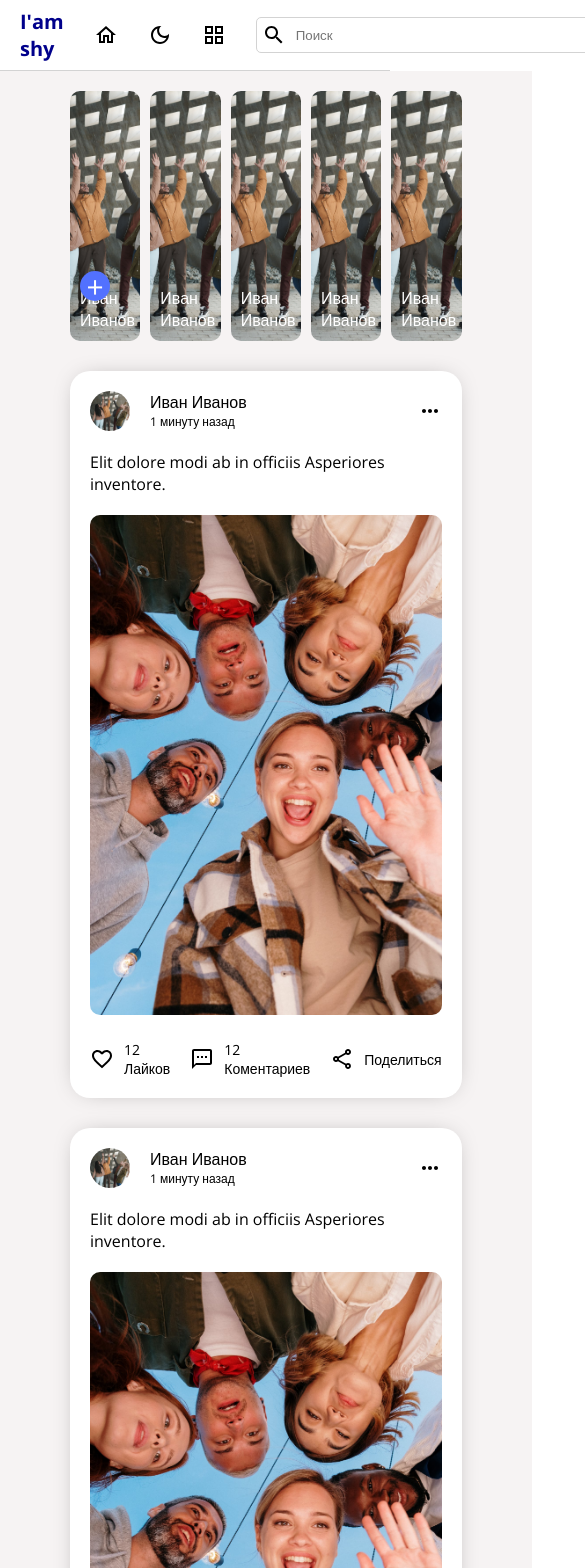
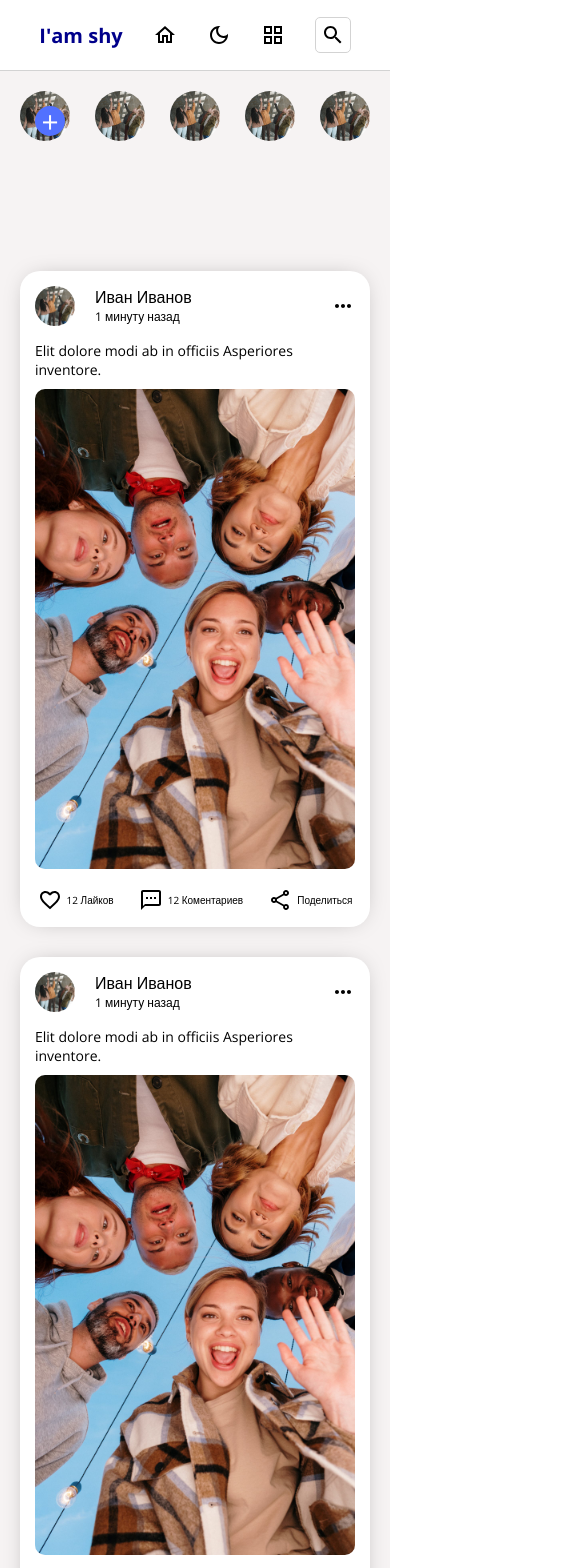
Before and after one commit to Chelovechina/iamshy-frontend, a React (Vite) app: page / in a window 390 px wide. Shown: the top 1568 px of the page, 585 px wide, since content can reach past the window. Built offline with nearby package versions, Linux system fonts and the light colour scheme.

Commit message:
feat: implement responsive design to all pages

```diff
--- a/src/components/comments/comments.scss
+++ b/src/components/comments/comments.scss
@@ -16,6 +16,10 @@
       gap: 20px;
       margin: 20px 0px;
 
+      @include mobile {
+        gap: 10px;
+      }
+
       input {
         flex: 5;
         padding: 10px;
@@ -32,6 +36,10 @@
         padding: 10px;
         cursor: pointer;
         border-radius: 5px;
+
+        @include mobile {
+          font-size: 10px;
+        }
       }
     }
 
@@ -40,6 +48,11 @@
       display: flex;
       justify-content: space-between;
       gap: 20px;
+
+      @include mobile {
+        gap: 10px;
+        font-size: 14px;
+      }
 
       .info {
         flex: 5;
@@ -54,6 +67,10 @@
 
         p {
           color: themed("textColorSoft");
+
+          @include mobile {
+            font-size: 12px;
+          }
         }
       }
 
@@ -62,6 +79,10 @@
         align-self: center;
         color: gray;
         font-size: 12px;
+
+        @include mobile {
+          display: none;
+        }
       }
     }
   }
--- a/src/components/leftBar/leftBar.scss
+++ b/src/components/leftBar/leftBar.scss
@@ -9,6 +9,10 @@
     flex: 2;
     background-color: themed("bg");
     color: themed("textColor");
+
+    @include mobile {
+      display: none;
+    }
 
     &::-webkit-scrollbar {
       display: none;
--- a/src/components/navBar/navBar.scss
+++ b/src/components/navBar/navBar.scss
@@ -13,6 +13,10 @@
     border-bottom: 1px solid themed("border");
     color: themed("textColor");
     z-index: 999;
+
+    @include mobile {
+      justify-content: center;
+    }
 
     .left {
       display: flex;
@@ -39,6 +43,14 @@
           background-color: transparent;
           color: themed("textColor");
 
+          @include mobile {
+            display: none;
+          }
+
+          @include tablet {
+            width: 200px;
+          }
+
           &:focus {
             outline: none;
           }
@@ -51,11 +63,19 @@
       align-items: center;
       gap: 20px;
 
+      @include mobile {
+        display: none;
+      }
+
       .user {
         display: flex;
         align-items: center;
         gap: 10px;
         font-weight: 500;
+
+        @include tablet {
+          display: none;
+        }
 
         img {
           width: 30px;
--- a/src/components/post/post.scss
+++ b/src/components/post/post.scss
@@ -8,6 +8,10 @@
     border-radius: 20px;
     color: themed("textColor");
     background-color: themed("bg");
+
+    @include mobile {
+      padding: 15px;
+    }
 
     .user {
       display: flex;
@@ -43,12 +47,21 @@
     .content {
       margin: 20px 0;
 
+      @include mobile {
+        margin: 15px 0;
+        font-size: 14px;
+      }
+
       img {
         border-radius: 10px;
         width: 100%;
         max-height: 500px;
         object-fit: cover;
         margin-top: 20px;
+
+        @include mobile {
+          margin-top: 10px;
+        }
       }
     }
 
@@ -57,12 +70,21 @@
       align-items: center;
       gap: 20px;
 
+      @include mobile {
+        justify-content: space-around;
+      }
+
       .item {
         display: flex;
         align-items: center;
         gap: 10px;
         cursor: pointer;
         font-size: 14px;
+
+        @include mobile {
+          gap: 5px;
+          font-size: 10px;
+        }
       }
     }
   }
--- a/src/components/rightBar/rightBar.scss
+++ b/src/components/rightBar/rightBar.scss
@@ -8,6 +8,14 @@
     height: calc(100vh - 70px);
     overflow: scroll;
     background-color: themed("bgSoft");
+
+    @include mobile {
+      display: none;
+    }
+
+    @include tablet {
+      display: none;
+    }
 
     &::-webkit-scrollbar {
       display: none;
--- a/src/components/stories/stories.scss
+++ b/src/components/stories/stories.scss
@@ -1,14 +1,33 @@
+@import "./../../style.scss";
+
 .stories {
   display: flex;
   gap: 10px;
   height: 250px;
   margin-bottom: 30px;
 
+  @include mobile {
+    height: 50px;
+    justify-content: space-between;
+  }
+
+  @include tablet {
+    height: 150px;
+    gap: 20px;
+  }
+
   .story {
     flex: 1;
     border-radius: 10px;
     overflow: hidden;
     position: relative;
+
+    @include mobile {
+      flex: none;
+      width: 50px;
+      height: 50px;
+      border-radius: 50%;
+    }
 
     img {
       width: 100%;
@@ -22,6 +41,10 @@
       left: 10px;
       color: white;
       font-weight: 500;
+
+      @include mobile {
+        display: none;
+      }
     }
 
     button {
@@ -39,6 +62,19 @@
       display: flex;
       justify-content: center;
       align-items: center;
+
+      @include mobile {
+        top: 0;
+        bottom: 0;
+        left: 0;
+        right: 0;
+        margin: auto;
+      }
+
+      @include tablet {
+        top: 10px;
+        left: 10px;
+      }
     }
   }
 }
--- a/src/pages/home/home.scss
+++ b/src/pages/home/home.scss
@@ -4,5 +4,13 @@
   @include themify($themes) {
     background-color: themed("bgSoft");
     padding: 20px 70px;
+
+    @include mobile {
+      padding: 10px;
+    }
+
+    @include tablet {
+      padding: 20px;
+    }
   }
 }
--- a/src/pages/profile/profile.scss
+++ b/src/pages/profile/profile.scss
@@ -31,6 +31,14 @@
     .container {
       padding: 20px 70px;
 
+      @include mobile {
+        padding: 10px;
+      }
+
+      @include tablet {
+        padding: 20px;
+      }
+
       .uInfo {
         height: 180px;
         -webkit-box-shadow: 0px 0px 25px -10px rgba(0, 0, 0, 0.38);
@@ -45,25 +53,48 @@
         justify-content: space-between;
         margin-bottom: 20px;
 
+        @include mobile {
+          flex-direction: column;
+          height: 30vh;
+          padding: 20px;
+          margin-top: 100px;
+        }
+
         .left {
           flex: 1;
           display: flex;
           gap: 10px;
+          flex-wrap: wrap;
 
           a {
             color: themed("textColorSoft");
+
+            @include mobile {
+              display: flex;
+              align-items: center;
+            }
+
+            svg {
+              @include tablet {
+                font-size: 30px;
+              }
+            }
           }
         }
 
         .center {
-          flex: 1;
+          flex: 2;
           display: flex;
           flex-direction: column;
           align-items: center;
           gap: 10px;
 
+          @include mobile {
+            flex: 1;
+          }
+
           span {
-            font-size: 30px;
+            font-size: 25px;
             font-weight: 500;
           }
 
--- a/src/style.scss
+++ b/src/style.scss
@@ -39,3 +39,15 @@
 @function themed($key) {
   @return map-get($theme-map, $key);
 }
+
+@mixin mobile {
+  @media (max-width: 480px) {
+    @content;
+  }
+}
+
+@mixin tablet {
+  @media (max-width: 960px) {
+    @content;
+  }
+}
```
